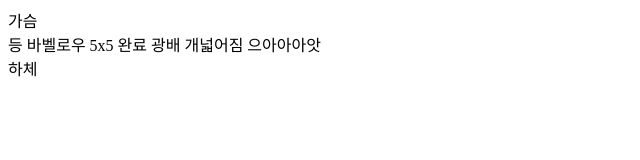
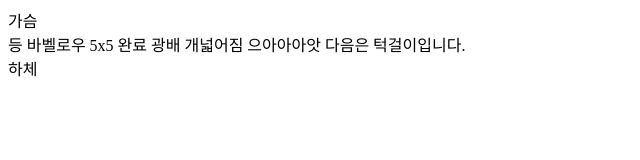
Before and after one commit to Parktaehoon1/web, a plain HTML site: page index.html in a window 1280 px wide. Shown: the whole page, without its empty margins (0-640 px from the left). Drawn offline with Linux system fonts and the light colour scheme.

Commit message:
다음작업
ㅎㅎㅎ

```diff
--- a/index.html
+++ b/index.html
@@ -12,6 +12,8 @@
 		<div class="main">
 			등
 			바벨로우 5x5 완료 광배 개넓어짐 으아아아앗
+			다음은 턱걸이입니다.
+
 		</div>
 		<footer>하체</footer>
 	</div>
```
